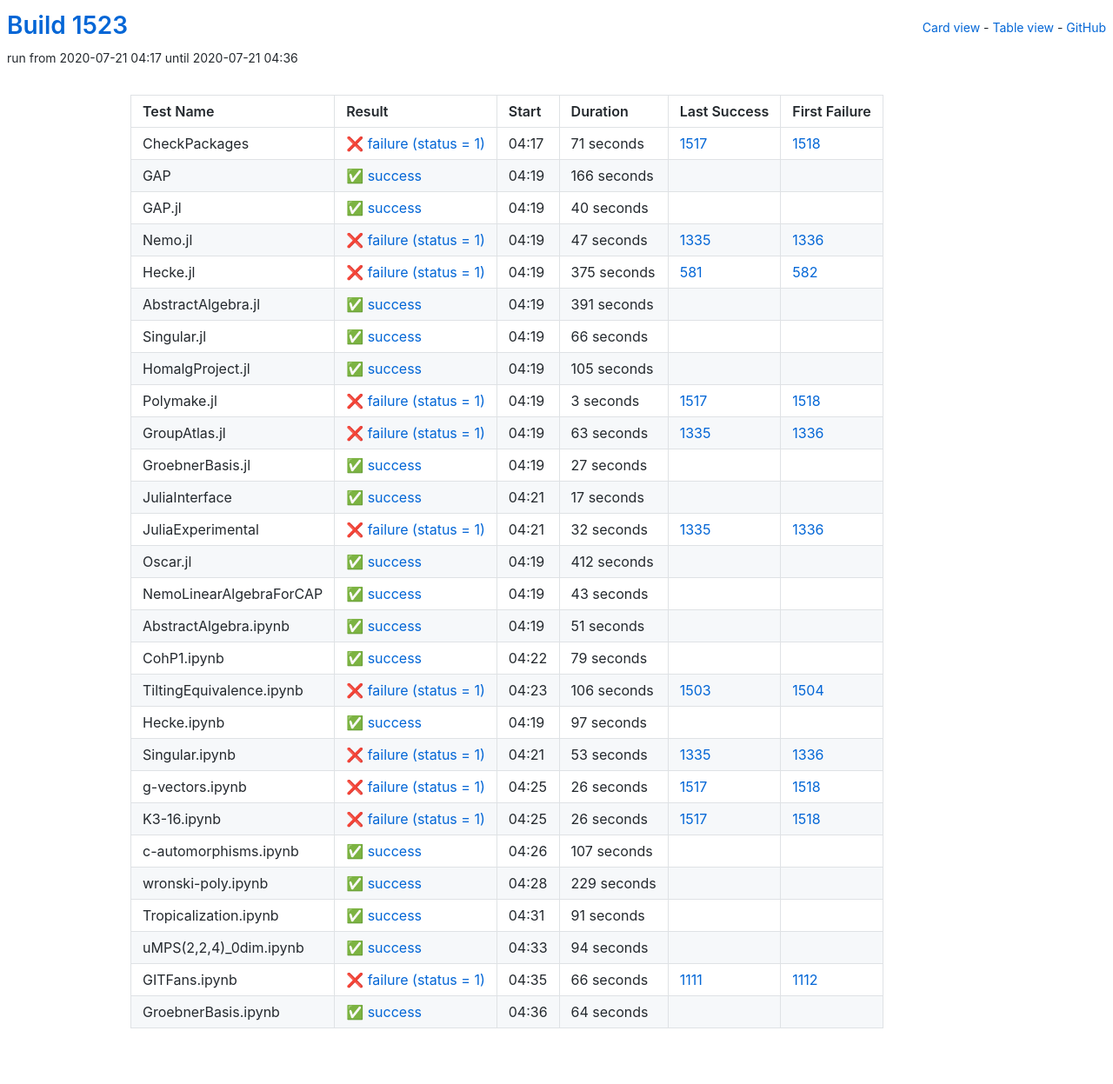
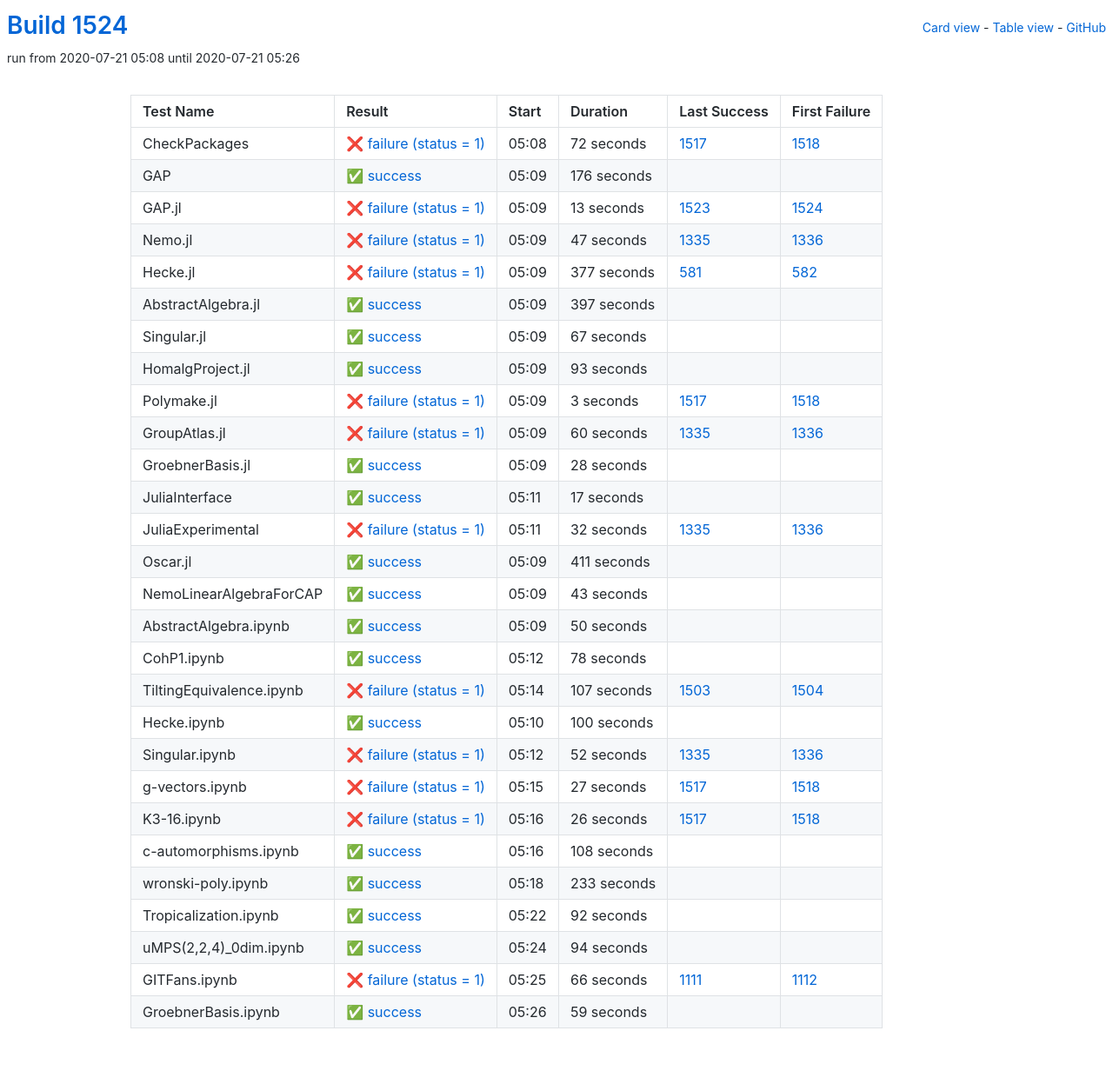
Before and after one commit to oscar-system/oscar-ci-status-1.4, a Jekyll site: the page built from table.html, in a window 1280 px wide. Shown: the whole page at 87% size. Built offline with Jekyll 4.4.1, drawn with Linux system fonts in a browser that asks for light colours.

Commit message:
Build #1524

```diff
--- a/_data/ci.yml
+++ b/_data/ci.yml
@@ -1,6 +1,6 @@
 ---
-build: 1523
-build_url: https://oscarci.mathematik.uni-kl.de/job/oscar-julia-1.4/1523/
+build: 1524
+build_url: https://oscarci.mathematik.uni-kl.de/job/oscar-julia-1.4/1524/
 job: oscar-julia-1.4
 organization: oscar-system
 repo: oscar-ci-status-1.4
@@ -8,44 +8,44 @@ repourl: https://github.com/oscar-system/oscar-ci-status-1.4
 tests:
 - name: CheckPackages
   id: checkpackages
-  log: https://oscarci.mathematik.uni-kl.de/job/oscar-julia-1.4/1523/artifact/logs/build-1523/CheckPackages.log
-  start: 2020-07-21 04:17
+  log: https://oscarci.mathematik.uni-kl.de/job/oscar-julia-1.4/1524/artifact/logs/build-1524/CheckPackages.log
+  start: 2020-07-21 05:08
   success: false
   exitcode: 1
   status: failure
-  duration: 71
+  duration: 72
   last_success: 1517
   last_success_url: https://oscarci.mathematik.uni-kl.de/job/oscar-julia-1.4/1517/
   first_failure: 1518
   first_failure_url: https://oscarci.mathematik.uni-kl.de/job/oscar-julia-1.4/1518/
 - name: GAP
   id: gap
-  log: https://oscarci.mathematik.uni-kl.de/job/oscar-julia-1.4/1523/artifact/logs/build-1523/GAP.log
-  start: 2020-07-21 04:19
+  log: https://oscarci.mathematik.uni-kl.de/job/oscar-julia-1.4/1524/artifact/logs/build-1524/GAP.log
+  start: 2020-07-21 05:09
   success: true
   exitcode: 0
   status: success
-  duration: 166
+  duration: 176
   last_success: false
   last_success_url:
   first_failure: false
   first_failure_url:
 - name: GAP.jl
   id: gap-jl
-  log: https://oscarci.mathematik.uni-kl.de/job/oscar-julia-1.4/1523/artifact/logs/build-1523/GAP.jl.log
-  start: 2020-07-21 04:19
-  success: true
-  exitcode: 0
-  status: success
-  duration: 40
-  last_success: false
-  last_success_url:
-  first_failure: false
-  first_failure_url:
+  log: https://oscarci.mathematik.uni-kl.de/job/oscar-julia-1.4/1524/artifact/logs/build-1524/GAP.jl.log
+  start: 2020-07-21 05:09
+  success: false
+  exitcode: 1
+  status: failure
+  duration: 13
+  last_success: 1523
+  last_success_url: https://oscarci.mathematik.uni-kl.de/job/oscar-julia-1.4/1523/
+  first_failure: 1524
+  first_failure_url: https://oscarci.mathematik.uni-kl.de/job/oscar-julia-1.4/1524/
 - name: Nemo.jl
   id: nemo-jl
-  log: https://oscarci.mathematik.uni-kl.de/job/oscar-julia-1.4/1523/artifact/logs/build-1523/Nemo.jl.log
-  start: 2020-07-21 04:19
+  log: https://oscarci.mathematik.uni-kl.de/job/oscar-julia-1.4/1524/artifact/logs/build-1524/Nemo.jl.log
+  start: 2020-07-21 05:09
   success: false
   exitcode: 1
   status: failure
@@ -56,56 +56,56 @@ tests:
   first_failure_url: https://oscarci.mathematik.uni-kl.de/job/oscar-julia-1.4/1336/
 - name: Hecke.jl
   id: hecke-jl
-  log: https://oscarci.mathematik.uni-kl.de/job/oscar-julia-1.4/1523/artifact/logs/build-1523/Hecke.jl.log
-  start: 2020-07-21 04:19
+  log: https://oscarci.mathematik.uni-kl.de/job/oscar-julia-1.4/1524/artifact/logs/build-1524/Hecke.jl.log
+  start: 2020-07-21 05:09
   success: false
   exitcode: 1
   status: failure
-  duration: 375
+  duration: 377
   last_success: 581
   last_success_url: https://oscarci.mathematik.uni-kl.de/job/oscar-julia-1.4/581/
   first_failure: 582
   first_failure_url: https://oscarci.mathematik.uni-kl.de/job/oscar-julia-1.4/582/
 - name: AbstractAlgebra.jl
   id: abstractalgebra-jl
-  log: https://oscarci.mathematik.uni-kl.de/job/oscar-julia-1.4/1523/artifact/logs/build-1523/AbstractAlgebra.jl.log
-  start: 2020-07-21 04:19
+  log: https://oscarci.mathematik.uni-kl.de/job/oscar-julia-1.4/1524/artifact/logs/build-1524/AbstractAlgebra.jl.log
+  start: 2020-07-21 05:09
   success: true
   exitcode: 0
   status: success
-  duration: 391
+  duration: 397
   last_success: false
   last_success_url:
   first_failure: false
   first_failure_url:
 - name: Singular.jl
   id: singular-jl
-  log: https://oscarci.mathematik.uni-kl.de/job/oscar-julia-1.4/1523/artifact/logs/build-1523/Singular.jl.log
-  start: 2020-07-21 04:19
+  log: https://oscarci.mathematik.uni-kl.de/job/oscar-julia-1.4/1524/artifact/logs/build-1524/Singular.jl.log
+  start: 2020-07-21 05:09
   success: true
   exitcode: 0
   status: success
-  duration: 66
+  duration: 67
   last_success: false
   last_success_url:
   first_failure: false
   first_failure_url:
 - name: HomalgProject.jl
   id: homalgproject-jl
-  log: https://oscarci.mathematik.uni-kl.de/job/oscar-julia-1.4/1523/artifact/logs/build-1523/HomalgProject.jl.log
-  start: 2020-07-21 04:19
+  log: https://oscarci.mathematik.uni-kl.de/job/oscar-julia-1.4/1524/artifact/logs/build-1524/HomalgProject.jl.log
+  start: 2020-07-21 05:09
   success: true
   exitcode: 0
   status: success
-  duration: 105
+  duration: 93
   last_success: false
   last_success_url:
   first_failure: false
   first_failure_url:
 - name: Polymake.jl
   id: polymake-jl
-  log: https://oscarci.mathematik.uni-kl.de/job/oscar-julia-1.4/1523/artifact/logs/build-1523/Polymake.jl.log
-  start: 2020-07-21 04:19
+  log: https://oscarci.mathematik.uni-kl.de/job/oscar-julia-1.4/1524/artifact/logs/build-1524/Polymake.jl.log
+  start: 2020-07-21 05:09
   success: false
   exitcode: 1
   status: failure
@@ -116,32 +116,32 @@ tests:
   first_failure_url: https://oscarci.mathematik.uni-kl.de/job/oscar-julia-1.4/1518/
 - name: GroupAtlas.jl
   id: groupatlas-jl
-  log: https://oscarci.mathematik.uni-kl.de/job/oscar-julia-1.4/1523/artifact/logs/build-1523/GroupAtlas.jl.log
-  start: 2020-07-21 04:19
+  log: https://oscarci.mathematik.uni-kl.de/job/oscar-julia-1.4/1524/artifact/logs/build-1524/GroupAtlas.jl.log
+  start: 2020-07-21 05:09
   success: false
   exitcode: 1
   status: failure
-  duration: 63
+  duration: 60
   last_success: 1335
   last_success_url: https://oscarci.mathematik.uni-kl.de/job/oscar-julia-1.4/1335/
   first_failure: 1336
   first_failure_url: https://oscarci.mathematik.uni-kl.de/job/oscar-julia-1.4/1336/
 - name: GroebnerBasis.jl
   id: groebnerbasis-jl
-  log: https://oscarci.mathematik.uni-kl.de/job/oscar-julia-1.4/1523/artifact/logs/build-1523/GroebnerBasis.jl.log
-  start: 2020-07-21 04:19
+  log: https://oscarci.mathematik.uni-kl.de/job/oscar-julia-1.4/1524/artifact/logs/build-1524/GroebnerBasis.jl.log
+  start: 2020-07-21 05:09
   success: true
   exitcode: 0
   status: success
-  duration: 27
+  duration: 28
   last_success: false
   last_success_url:
   first_failure: false
   first_failure_url:
 - name: JuliaInterface
   id: juliainterface
-  log: https://oscarci.mathematik.uni-kl.de/job/oscar-julia-1.4/1523/artifact/logs/build-1523/JuliaInterface.log
-  start: 2020-07-21 04:21
+  log: https://oscarci.mathematik.uni-kl.de/job/oscar-julia-1.4/1524/artifact/logs/build-1524/JuliaInterface.log
+  start: 2020-07-21 05:11
   success: true
   exitcode: 0
   status: success
@@ -152,8 +152,8 @@ tests:
   first_failure_url:
 - name: JuliaExperimental
   id: juliaexperimental
-  log: https://oscarci.mathematik.uni-kl.de/job/oscar-julia-1.4/1523/artifact/logs/build-1523/JuliaExperimental.log
-  start: 2020-07-21 04:21
+  log: https://oscarci.mathematik.uni-kl.de/job/oscar-julia-1.4/1524/artifact/logs/build-1524/JuliaExperimental.log
+  start: 2020-07-21 05:11
   success: false
   exitcode: 1
   status: failure
@@ -164,20 +164,20 @@ tests:
   first_failure_url: https://oscarci.mathematik.uni-kl.de/job/oscar-julia-1.4/1336/
 - name: Oscar.jl
   id: oscar-jl
-  log: https://oscarci.mathematik.uni-kl.de/job/oscar-julia-1.4/1523/artifact/logs/build-1523/Oscar.jl.log
-  start: 2020-07-21 04:19
+  log: https://oscarci.mathematik.uni-kl.de/job/oscar-julia-1.4/1524/artifact/logs/build-1524/Oscar.jl.log
+  start: 2020-07-21 05:09
   success: true
   exitcode: 0
   status: success
-  duration: 412
+  duration: 411
   last_success: false
   last_success_url:
   first_failure: false
   first_failure_url:
 - name: NemoLinearAlgebraForCAP
   id: nemolinearalgebraforcap
-  log: https://oscarci.mathematik.uni-kl.de/job/oscar-julia-1.4/1523/artifact/logs/build-1523/NemoLinearAlgebraForCAP.log
-  start: 2020-07-21 04:19
+  log: https://oscarci.mathematik.uni-kl.de/job/oscar-julia-1.4/1524/artifact/logs/build-1524/NemoLinearAlgebraForCAP.log
+  start: 2020-07-21 05:09
   success: true
   exitcode: 0
   status: success
@@ -188,80 +188,80 @@ tests:
   first_failure_url:
 - name: AbstractAlgebra.ipynb
   id: abstractalgebra-ipynb
-  log: https://oscarci.mathematik.uni-kl.de/job/oscar-julia-1.4/1523/artifact/logs/build-1523/AbstractAlgebra.ipynb.log
-  start: 2020-07-21 04:19
+  log: https://oscarci.mathematik.uni-kl.de/job/oscar-julia-1.4/1524/artifact/logs/build-1524/AbstractAlgebra.ipynb.log
+  start: 2020-07-21 05:09
   success: true
   exitcode: 0
   status: success
-  duration: 51
+  duration: 50
   last_success: false
   last_success_url:
   first_failure: false
   first_failure_url:
 - name: CohP1.ipynb
   id: cohp1-ipynb
-  log: https://oscarci.mathematik.uni-kl.de/job/oscar-julia-1.4/1523/artifact/logs/build-1523/CohP1.ipynb.log
-  start: 2020-07-21 04:22
+  log: https://oscarci.mathematik.uni-kl.de/job/oscar-julia-1.4/1524/artifact/logs/build-1524/CohP1.ipynb.log
+  start: 2020-07-21 05:12
   success: true
   exitcode: 0
   status: success
-  duration: 79
+  duration: 78
   last_success: false
   last_success_url:
   first_failure: false
   first_failure_url:
 - name: TiltingEquivalence.ipynb
   id: tiltingequivalence-ipynb
-  log: https://oscarci.mathematik.uni-kl.de/job/oscar-julia-1.4/1523/artifact/logs/build-1523/TiltingEquivalence.ipynb.log
-  start: 2020-07-21 04:23
+  log: https://oscarci.mathematik.uni-kl.de/job/oscar-julia-1.4/1524/artifact/logs/build-1524/TiltingEquivalence.ipynb.log
+  start: 2020-07-21 05:14
   success: false
   exitcode: 1
   status: failure
-  duration: 106
+  duration: 107
   last_success: 1503
   last_success_url: https://oscarci.mathematik.uni-kl.de/job/oscar-julia-1.4/1503/
   first_failure: 1504
   first_failure_url: https://oscarci.mathematik.uni-kl.de/job/oscar-julia-1.4/1504/
 - name: Hecke.ipynb
   id: hecke-ipynb
-  log: https://oscarci.mathematik.uni-kl.de/job/oscar-julia-1.4/1523/artifact/logs/build-1523/Hecke.ipynb.log
-  start: 2020-07-21 04:19
+  log: https://oscarci.mathematik.uni-kl.de/job/oscar-julia-1.4/1524/artifact/logs/build-1524/Hecke.ipynb.log
+  start: 2020-07-21 05:10
   success: true
   exitcode: 0
   status: success
-  duration: 97
+  duration: 100
   last_success: false
   last_success_url:
   first_failure: false
   first_failure_url:
 - name: Singular.ipynb
   id: singular-ipynb
-  log: https://oscarci.mathematik.uni-kl.de/job/oscar-julia-1.4/1523/artifact/logs/build-1523/Singular.ipynb.log
-  start: 2020-07-21 04:21
+  log: https://oscarci.mathematik.uni-kl.de/job/oscar-julia-1.4/1524/artifact/logs/build-1524/Singular.ipynb.log
+  start: 2020-07-21 05:12
   success: false
   exitcode: 1
   status: failure
-  duration: 53
+  duration: 52
   last_success: 1335
   last_success_url: https://oscarci.mathematik.uni-kl.de/job/oscar-julia-1.4/1335/
   first_failure: 1336
   first_failure_url: https://oscarci.mathematik.uni-kl.de/job/oscar-julia-1.4/1336/
 - name: g-vectors.ipynb
   id: g-vectors-ipynb
-  log: https://oscarci.mathematik.uni-kl.de/job/oscar-julia-1.4/1523/artifact/logs/build-1523/g-vectors.ipynb.log
-  start: 2020-07-21 04:25
+  log: https://oscarci.mathematik.uni-kl.de/job/oscar-julia-1.4/1524/artifact/logs/build-1524/g-vectors.ipynb.log
+  start: 2020-07-21 05:15
   success: false
   exitcode: 1
   status: failure
-  duration: 26
+  duration: 27
   last_success: 1517
   last_success_url: https://oscarci.mathematik.uni-kl.de/job/oscar-julia-1.4/1517/
   first_failure: 1518
   first_failure_url: https://oscarci.mathematik.uni-kl.de/job/oscar-julia-1.4/1518/
 - name: K3-16.ipynb
   id: k3-16-ipynb
-  log: https://oscarci.mathematik.uni-kl.de/job/oscar-julia-1.4/1523/artifact/logs/build-1523/K3-16.ipynb.log
-  start: 2020-07-21 04:25
+  log: https://oscarci.mathematik.uni-kl.de/job/oscar-julia-1.4/1524/artifact/logs/build-1524/K3-16.ipynb.log
+  start: 2020-07-21 05:16
   success: false
   exitcode: 1
   status: failure
@@ -272,44 +272,44 @@ tests:
   first_failure_url: https://oscarci.mathematik.uni-kl.de/job/oscar-julia-1.4/1518/
 - name: c-automorphisms.ipynb
   id: c-automorphisms-ipynb
-  log: https://oscarci.mathematik.uni-kl.de/job/oscar-julia-1.4/1523/artifact/logs/build-1523/c-automorphisms.ipynb.log
-  start: 2020-07-21 04:26
+  log: https://oscarci.mathematik.uni-kl.de/job/oscar-julia-1.4/1524/artifact/logs/build-1524/c-automorphisms.ipynb.log
+  start: 2020-07-21 05:16
   success: true
   exitcode: 0
   status: success
-  duration: 107
+  duration: 108
   last_success: false
   last_success_url:
   first_failure: false
   first_failure_url:
 - name: wronski-poly.ipynb
   id: wronski-poly-ipynb
-  log: https://oscarci.mathematik.uni-kl.de/job/oscar-julia-1.4/1523/artifact/logs/build-1523/wronski-poly.ipynb.log
-  start: 2020-07-21 04:28
+  log: https://oscarci.mathematik.uni-kl.de/job/oscar-julia-1.4/1524/artifact/logs/build-1524/wronski-poly.ipynb.log
+  start: 2020-07-21 05:18
   success: true
   exitcode: 0
   status: success
-  duration: 229
+  duration: 233
   last_success: false
   last_success_url:
   first_failure: false
   first_failure_url:
 - name: Tropicalization.ipynb
   id: tropicalization-ipynb
-  log: https://oscarci.mathematik.uni-kl.de/job/oscar-julia-1.4/1523/artifact/logs/build-1523/Tropicalization.ipynb.log
-  start: 2020-07-21 04:31
+  log: https://oscarci.mathematik.uni-kl.de/job/oscar-julia-1.4/1524/artifact/logs/build-1524/Tropicalization.ipynb.log
+  start: 2020-07-21 05:22
   success: true
   exitcode: 0
   status: success
-  duration: 91
+  duration: 92
   last_success: false
   last_success_url:
   first_failure: false
   first_failure_url:
 - name: uMPS(2,2,4)_0dim.ipynb
   id: umps-2-2-4-0dim-ipynb
-  log: https://oscarci.mathematik.uni-kl.de/job/oscar-julia-1.4/1523/artifact/logs/build-1523/uMPS-2-2-4-_0dim.ipynb.log
-  start: 2020-07-21 04:33
+  log: https://oscarci.mathematik.uni-kl.de/job/oscar-julia-1.4/1524/artifact/logs/build-1524/uMPS-2-2-4-_0dim.ipynb.log
+  start: 2020-07-21 05:24
   success: true
   exitcode: 0
   status: success
@@ -320,8 +320,8 @@ tests:
   first_failure_url:
 - name: GITFans.ipynb
   id: gitfans-ipynb
-  log: https://oscarci.mathematik.uni-kl.de/job/oscar-julia-1.4/1523/artifact/logs/build-1523/GITFans.ipynb.log
-  start: 2020-07-21 04:35
+  log: https://oscarci.mathematik.uni-kl.de/job/oscar-julia-1.4/1524/artifact/logs/build-1524/GITFans.ipynb.log
+  start: 2020-07-21 05:25
   success: false
   exitcode: 1
   status: failure
@@ -332,12 +332,12 @@ tests:
   first_failure_url: https://oscarci.mathematik.uni-kl.de/job/oscar-julia-1.4/1112/
 - name: GroebnerBasis.ipynb
   id: groebnerbasis-ipynb
-  log: https://oscarci.mathematik.uni-kl.de/job/oscar-julia-1.4/1523/artifact/logs/build-1523/GroebnerBasis.ipynb.log
-  start: 2020-07-21 04:36
+  log: https://oscarci.mathematik.uni-kl.de/job/oscar-julia-1.4/1524/artifact/logs/build-1524/GroebnerBasis.ipynb.log
+  start: 2020-07-21 05:26
   success: true
   exitcode: 0
   status: success
-  duration: 64
+  duration: 59
   last_success: false
   last_success_url:
   first_failure: false
```
Also changed, not shown: README.md.
